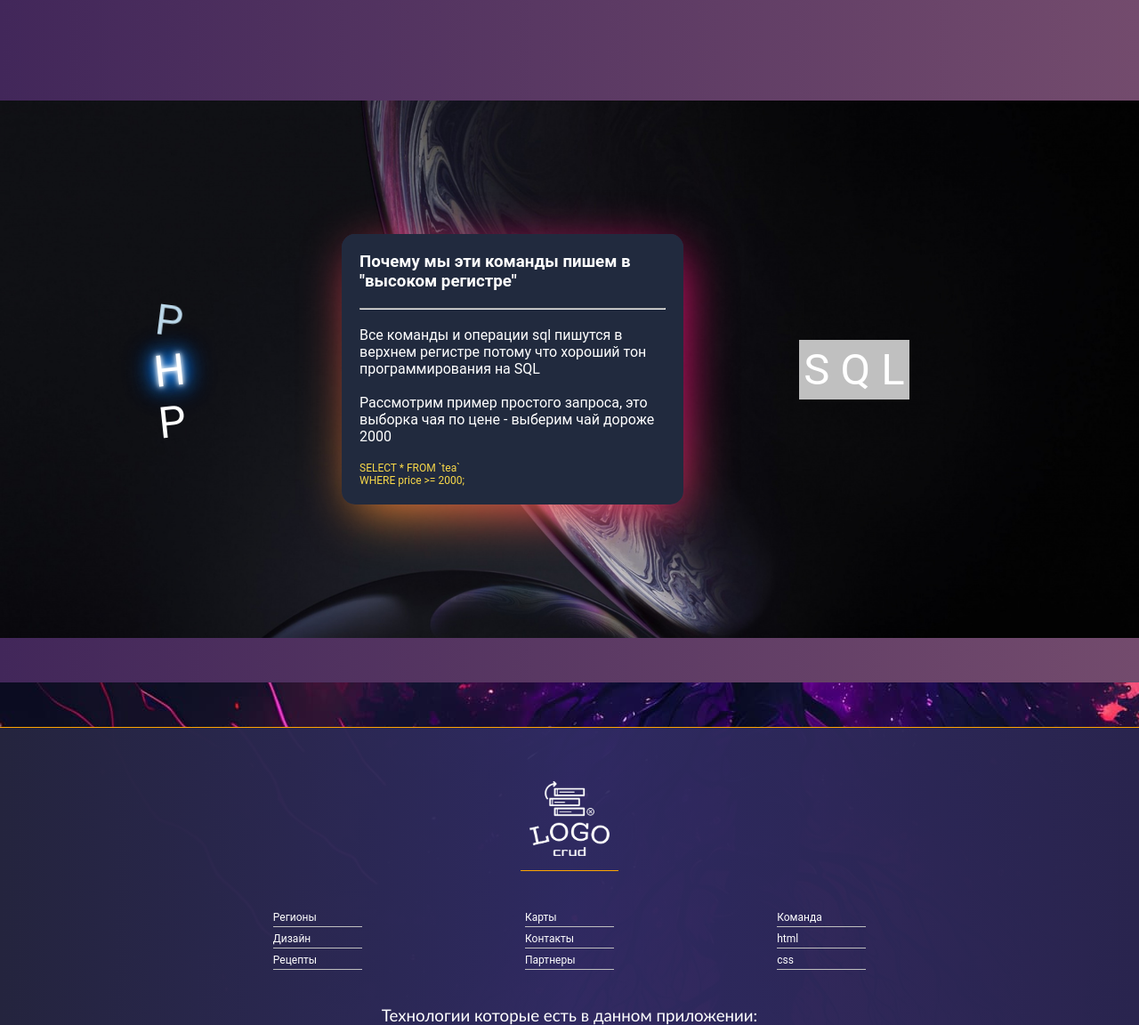
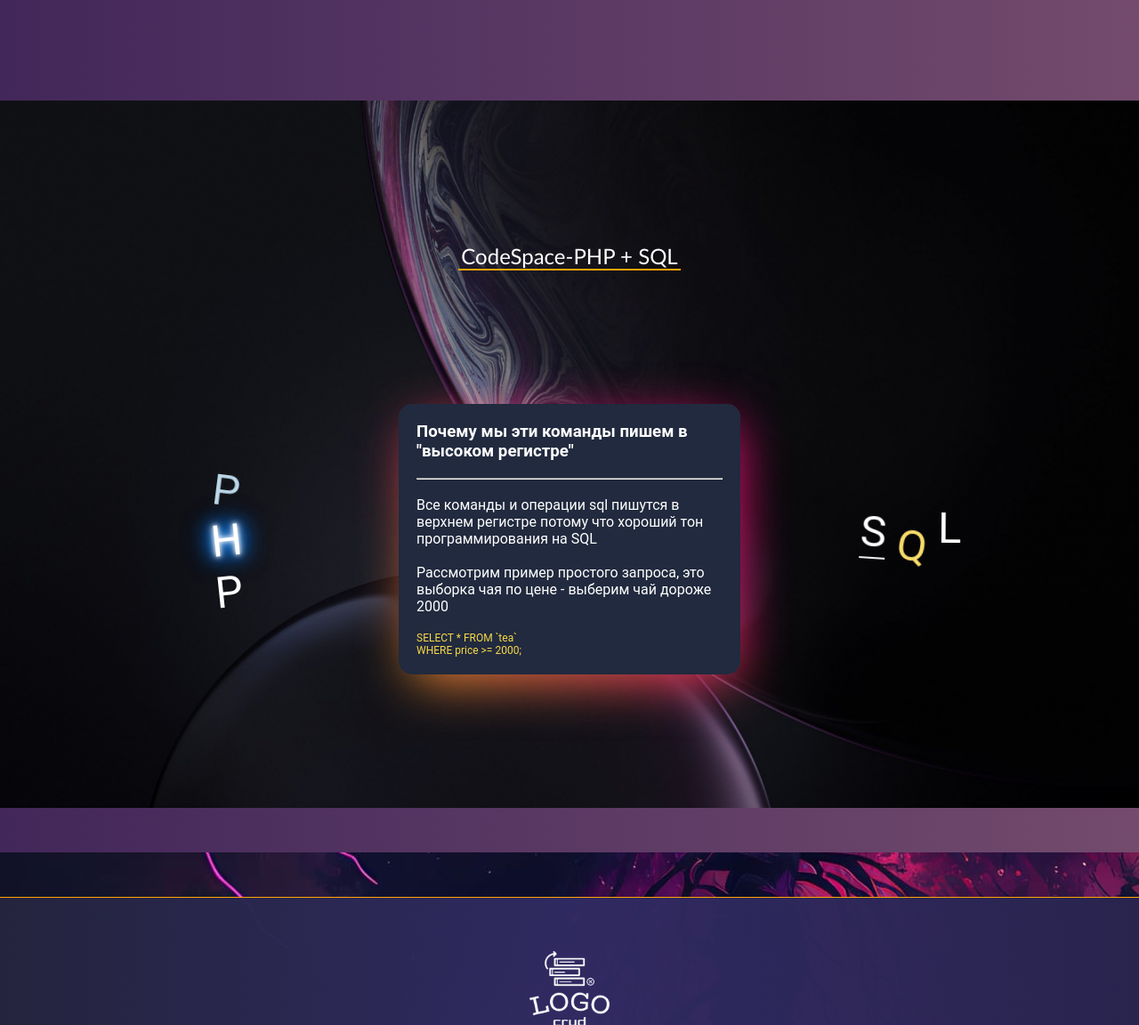
Before and after one commit to NightWolfHSS/php-app-rest-crud, a PHP site: page / in a window 1280 px wide. Shown: the part 4033-5185 px from the top of the page at 89% size. Run offline with PHP 8.4, Linux system fonts and the light colour scheme.

Commit message:
new 22 just edit code design adaptive

```diff
--- a/index.php
+++ b/index.php
@@ -201,14 +201,16 @@ echo &quot;Ваш возраст: &quot; <span style="color: orangered;"> $_GET[
 			</div>
 			<br><br><br><br><br>
 
+			<div class="wp-box-attention">
+				<div class="mini-attention">
+					<h3>CodeSpace-PHP + SQL</h3>
+				</div>
 				<div class="box-attention">
-
 					<div class="php-party">
 						<div class="party-p"><span style="color: #BAD7E9">P</span></div>
 						<div class="party-h"><span class="blue">H</span></div>
 						<div class="party-p2">P</div>
 					</div>
-
 					<section class="sql-desk">
 						<h3>Почему мы эти команды пишем в "высоком регистре"</h3><br><hr><br>
 						<p>Все команды и операции sql пишутся в верхнем регистре потому что хороший тон программирования на SQL</p><br>
@@ -216,14 +218,13 @@ echo &quot;Ваш возраст: &quot; <span style="color: orangered;"> $_GET[
 						<span><p>SELECT * FROM `tea` </p>
 						<p>WHERE price >= 2000;</p></span>
 					</section>
-
 					<div class="sql-party">
-					<span class="party-s">S</span>
-					<span class="party-q">Q</span>
-					<span class="party-l">L</span>
+						<div class="party-s"><span>S</span></div>
+						<div class="party-q"><span style="color: #F7DB6A;">Q</span></div>
+						<div class="party-l"><span>L</span></div>
 					</div>
-
-			</div>
+				</div> <!-- end box-attention -->
+			</div> <!-- end wp-box-attention -->
 
 		</div>
 	</div>
@@ -309,9 +310,24 @@ echo &quot;Ваш возраст: &quot; <span style="color: orangered;"> $_GET[
 	<div class="line-and">
 		<h5><span>Тема: </span>Творический лес</h5>
 	</div>
+
+	<!-- ролик на заднем фоне кода можно написать так -
+
+        поле текст ареа в центре полупрозрачный  кнопка отправки там проверка
+		вы можете почуствовать себя кодером прямо сейчас - напишите запрос
+		SELECT * FROM users
+		where id = 1;
+
+		сделать проверку на этот текст и сказать ура вы выполнили запрос
+		что касается другого сказать в данных запрос не был найден ) смайлик
+	 -->
+
 	<!-- прокрутка процент с верху с лева -->
 	<!-- код между пустого пространства плавающие анимированые буквы например php - sql - скрыть или уменьшить при маленьком дисплеи -->
-	<!-- вы согласны на использование печенек в противном случае покинте этот сайт ! -->
+	<!-- вы согласны на использование печенек в противном случае покинте этот сайт !
+
+	кружочег крестик анимированый по кругу радиус бордер
+	-->
 	<!-- создать летающий появляющийся при наведении смайлик доброты или ярости -->
 	<!-- создать меню с боку это может быть выбор тем  -->
 </body>
--- a/root/css/main.css
+++ b/root/css/main.css
@@ -193,34 +193,46 @@ i { font-size: 12px; }
 .space-loader {
 	padding-left: 5px; font-size: 10px;}
    .dot { display: inline-block;  margin-top: 10px;  }
-	/*не стал использовать вебкиды префиксы для демонстрации толко*/
+	/*не стал использовать вебкиды префиксы для демонстрации только*/
 	div.r-dot li, div.b-dot li, div.c-dot li {transition: all 1s ease;}
 	div.r-dot li  { color: orange; transition-delay: 1.5s; }
 	dir.b-dot li { transition-delay: 0.5s; }
 	div.c-dot li { transition-delay: 1s;}
-
     .chain_form form:hover div.r-dot li { color: silver; }
     .chain_form form:hover div.b-dot li { color: orange; }
     .chain_form form:hover div.c-dot li { color: orangered; }
 
-
-
 .content-wrapper {
 	padding: 50px 0;
 	background: #42275a;  /* fallback for old browsers */
-background: -webkit-linear-gradient(to left, #734b6d, #42275a);  /* Chrome 10-25, Safari 5.1-6 */
-background: linear-gradient(to left, #734b6d, #42275a); /* W3C, IE 10+/ Edge, Firefox 16+, Chrome 26+, Opera 12+, Safari 7+ */
+	background: -webkit-linear-gradient(to left, #734b6d, #42275a);
+	background: linear-gradient(to left, #734b6d, #42275a);
 }
 
 .box_post_two { background: #B04759;}
+.wp-box-attention {
+	background-image: url('../images/imagecompressor/f7.jpg'); background-size: cover;
+}
+.mini-attention {padding-top:160px; }
+.mini-attention h3 {
+	text-align: center;
+	font-family: Calibri;
+	font-weight: 100;
+	font-size: 24px;
+	width: 250px;
+	margin: 0 auto;
+	border-bottom: 2px solid orange;
+}
+
 
 .box-attention {
-	background-image: url('../images/imagecompressor/f7.jpg'); background-size: cover;
 	padding: 150px 0;
 	display: grid;
 	grid-template-columns: 30% 30% 30%;
 	justify-items: center;
 	align-items: center;
+	justify-content: center;
+
 }
 
 .php-party {
@@ -228,20 +240,8 @@ background: linear-gradient(to left, #734b6d, #42275a); /* W3C, IE 10+/ Edge, Fi
 	font-size: 49px;
 	transform: rotate(-6deg);
 }
-.php-party p { display: inline-block!important; }
 
-.sql-party {
-	background: silver;
-	padding: 5px;
-	font-size: 49px;
-	font-family: ROBOTO;
-}
-
-.party-p {
-	animation: party-p1 12s infinite ease-in-out;
-}
-
-
+.party-p { animation: party-p1 12s infinite ease-in-out;}
 .party-h {
 	padding-left: 10px;
 	padding-bottom: 10px;
@@ -249,8 +249,6 @@ background: linear-gradient(to left, #734b6d, #42275a); /* W3C, IE 10+/ Edge, Fi
 }
 
 .blue { color: #fff;  text-shadow: 0 0 5px #fff, 0 0 10px #fff, 0 0 15px #0073e6, 0 0 20px #0073e6, 0 0 25px #0073e6, 0 0 30px #0073e6, 0 0 35px #0073e6 }
-
-
 
 @keyframes party-p1 {
 	10% {padding-left: 5px; }
@@ -272,8 +270,6 @@ background: linear-gradient(to left, #734b6d, #42275a); /* W3C, IE 10+/ Edge, Fi
 	90% { padding-top: 4px; }
 }
 
-
-
 @keyframes party-p2 {
 	from {
 		padding-left: -5px;
@@ -286,7 +282,6 @@ background: linear-gradient(to left, #734b6d, #42275a); /* W3C, IE 10+/ Edge, Fi
 		padding-top: 0;
 	}
 }
-
 
 .sql-desk {
 	z-index: 100;
@@ -334,24 +329,85 @@ background: linear-gradient(to left, #734b6d, #42275a); /* W3C, IE 10+/ Edge, Fi
     border-radius: inherit;
 }
 
-
-   @keyframes chshadow {
+@keyframes chshadow {
 	from {
 		background: linear-gradient(42deg, #f89b29 0%, #ff0f7b 72% );
-    transform: translate3d(-10px, 10px, 0) scale(0.95);
+	transform: translate3d(-10px, 10px, 0) scale(0.95);
 	}
 	50% {
 		background: linear-gradient(42deg, #f89b29 0%, #ff0f7b 72% );
-    transform: translate3d(10px, 15px, 0) scale(0.95);
+	transform: translate3d(10px, 15px, 0) scale(0.95);
 	}
 	to {
 		background: linear-gradient(42deg, #f89b29 0%, #ff0f7b 72% );
-    transform: translate3d(-10px, 10px, 0) scale(0.95);
+	transform: translate3d(-10px, 10px, 0) scale(0.95);
 	}
 }
 
+.sql-party {
+	padding: 5px;
+	font-size: 49px;
+	height: 60px;
+}
+.party-s, .party-q, .party-l { display: inline-block;}
+.party-s span, .party-q span, .party-l span { position: relative; display: inline-block;}
+/*anm*/
+.party-s span { animation:party-p3 4s linear infinite alternate; }
+.party-q span { animation:party-p4 4s linear infinite alternate; }
+.party-l span { animation:party-p5 5s linear infinite alternate; }
 
 
+@keyframes party-p3 {
+	from {
+		transform: rotate(12deg);
+		top: -1px;
+		border-bottom: 2px solid silver;
+	}
+	50% {
+		 content: '⛅ ';
+		transform: rotate(0deg);
+		top: -10px;
+		border-bottom: 2px solid white;
+	}
+	to {
+		transform: rotate(-12deg);
+		top: -1px;
+		border-bottom: 2px solid orange;
+	}
+}
+@keyframes party-p4 {
+	from {
+		transform: rotate(16deg);
+		top: -10px;
+	}
+	50% {
+		transform: rotate(6deg);
+		top: 17px;
+	}
+	60% {transform: rotate(-6deg); }
+	80% {transform: rotate(10deg); }
+	to {
+		transform: rotate(16deg);
+		top: -10px;
+	}
+}
+
+@keyframes party-p5 {
+	from {
+		transform: rotate(20deg);
+		top: -5px;
+	}
+	50% {
+		transform: rotate(6deg);
+		top: -15px;
+	}
+	60% {transform: rotate(-6deg);}
+	80% {transform: rotate(10deg);}
+	to {
+		transform: rotate(16deg);
+		top: -5px;
+	}
+}
 
 /*footer*/
 footer {
@@ -399,6 +455,7 @@ background: linear-gradient(to right, #CB3066, #16BFFD); /* W3C, IE 10+/ Edge, F
 
 @media (max-width: 400px) {
 	.mob-i {
+		width: 100%;
 		padding: 10px;
 		background: rgba(136, 136, 136, 0.8)
 	}
@@ -418,8 +475,20 @@ background: linear-gradient(to right, #CB3066, #16BFFD); /* W3C, IE 10+/ Edge, F
 		padding: 20px;
 		background: #000;}
 }
+/*GRID*/
+@media (min-width: 201px) and (max-width: 1024px) {
+	.crud {
+		display: grid;
+		grid-template-columns: 100%;
+		grid-gap: 6px;
+		justify-content: center;
+		margin: 10px 50px;
+		padding: 10px;
+	}
+	.compres {display: none;}
+}
+/*END GRID*/
 @media (min-width: 601px) and (max-width: 1024px) {
-	.compres {display: none;}
 	.section {
 	display: grid;
 	grid-template-columns: 100%;}
@@ -427,7 +496,6 @@ background: linear-gradient(to right, #CB3066, #16BFFD); /* W3C, IE 10+/ Edge, F
 }
 /*sorry for DRY*/
 @media (min-width: 401px) and (max-width: 600px) {
-
 	.compres {display: none;}
 	.section {
 	display: grid;
```
Also changed, not shown: 2 other files. Lines whose indentation alone changed are shown as unchanged.
